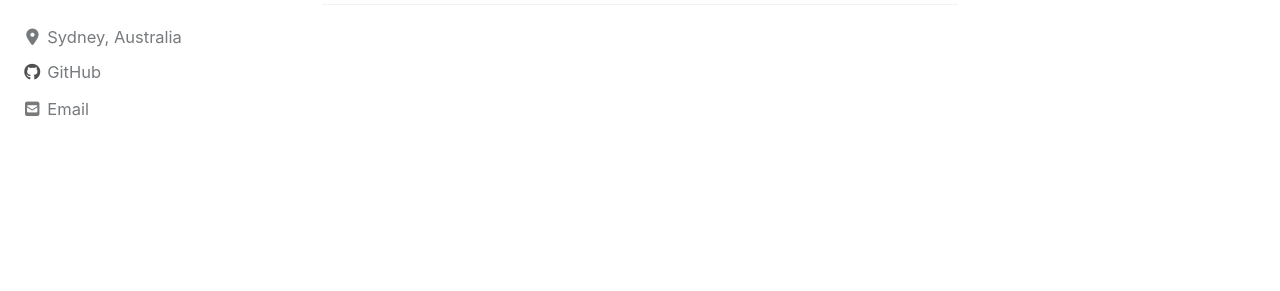
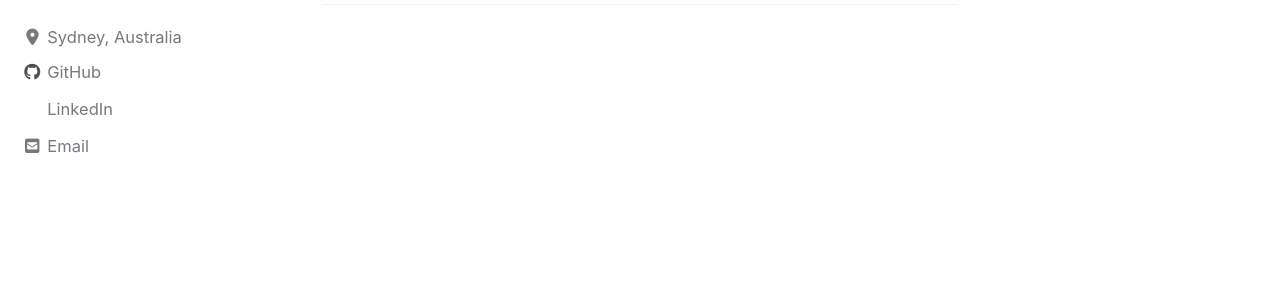
Before and after one commit to shafayet08/shafayet08.github.io, a Jekyll site: the page built from index.html, in a window 1280 px wide. Shown: the part 175-466 px from the top of the page. Built offline with Jekyll 4.4.1, drawn with Linux system fonts in a browser that asks for light colours; cached includes are drawn as plain includes; nearby versions of some CDN libraries; the list of posts is cut into pages by our own code.

Commit message:
new github

```diff
--- a/_config.yml
+++ b/_config.yml
@@ -131,6 +131,9 @@ author:
     - label: "Instagram"
       icon: "fab fa-fw fa-instagram"
       # url: "https://instagram.com/"
+    - label: "LinkedIn"
+      icon: "fab fa-fw fa-linkedin-square"
+      url: "https://www.linkedin.com/in/shafayet-ali-38356b107/"
 
 # Site Footer
 footer:
```
